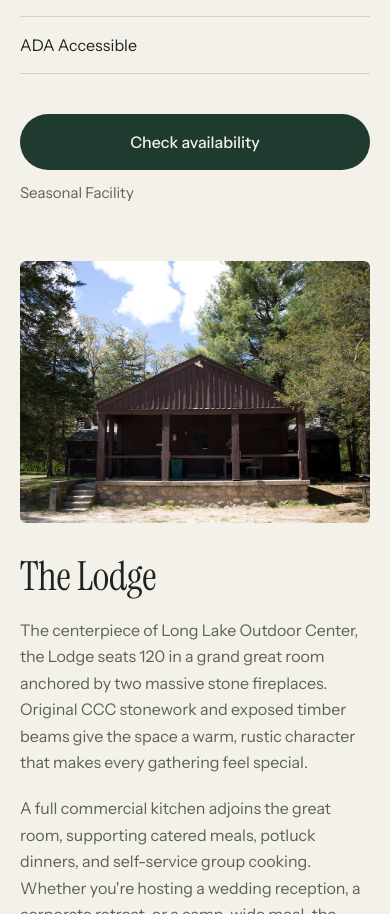
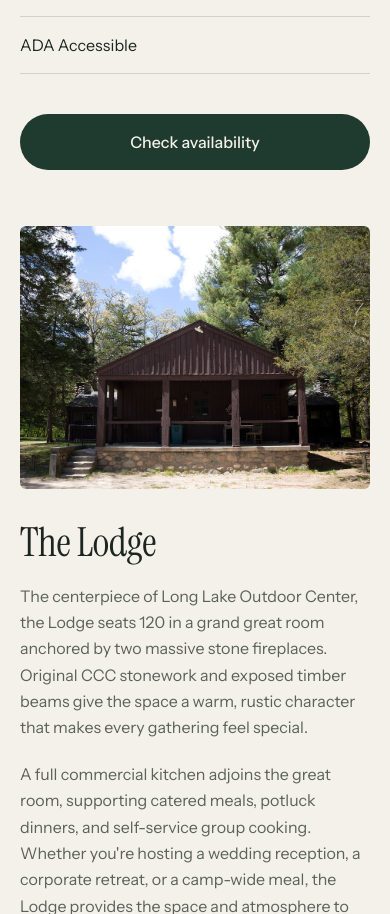
Before and after one commit to acadiamarketingmaine-hue/baserves-next, a Next.js app: page /long-lake-outdoor-center in a window 390 px wide. Shown: the part 5148-6062 px from the top of the page. Built offline with nearby package versions, Linux system fonts and the light colour scheme.

Commit message:
On Long Lake's phone view the closing Call button now shows its focus ring on paper, and the season note no longer repeats beside the booking button

```diff
--- a/src/app/long-lake-outdoor-center/page.tsx
+++ b/src/app/long-lake-outdoor-center/page.tsx
@@ -144,13 +144,10 @@ export default async function LongLakePage() {
               ))}
             </ul>
 
-            <div className="mt-10 flex flex-col gap-3 sm:flex-row sm:items-center sm:gap-6">
+            <div className="mt-10 flex flex-col sm:flex-row">
               <a href={ctas.sidebar.url} {...externalProps(ctas.sidebar.url)} className={pillPrimary}>
                 {ctas.sidebar.label}
               </a>
-              {content.season.label && (
-                <p className="text-[15px] text-lake-mute">{content.season.label}</p>
-              )}
             </div>
           </div>
         </section>
--- a/src/components/property/lakeside/ClosingCta.tsx
+++ b/src/components/property/lakeside/ClosingCta.tsx
@@ -1,7 +1,7 @@
 import Image from 'next/image'
 import Link from 'next/link'
 import type { Cta, Photo } from '@/content'
-import { externalProps, pillGhostLight, pillLight, pillPrimary, telHref } from './styles'
+import { externalProps, pillGhost, pillGhostLight, pillLight, pillPrimary, telHref } from './styles'
 
 export interface ClosingCtaProps {
   photo?: Photo
@@ -39,9 +39,14 @@ export default function ClosingCta({ photo, heading, text, primary, phone, secon
             {primary.label}
           </a>
           {phone && (
-            <a href={telHref(phone)} className={`${pillGhostLight} !border-lake-ink/40 !text-lake-ink md:!border-white/80 md:!text-white`}>
-              Call {phone}
-            </a>
+            <>
+              <a href={telHref(phone)} className={`${pillGhost} md:hidden`}>
+                Call {phone}
+              </a>
+              <a href={telHref(phone)} className={`${pillGhostLight} hidden md:inline-flex`}>
+                Call {phone}
+              </a>
+            </>
           )}
         </div>
         {secondary && (
```
